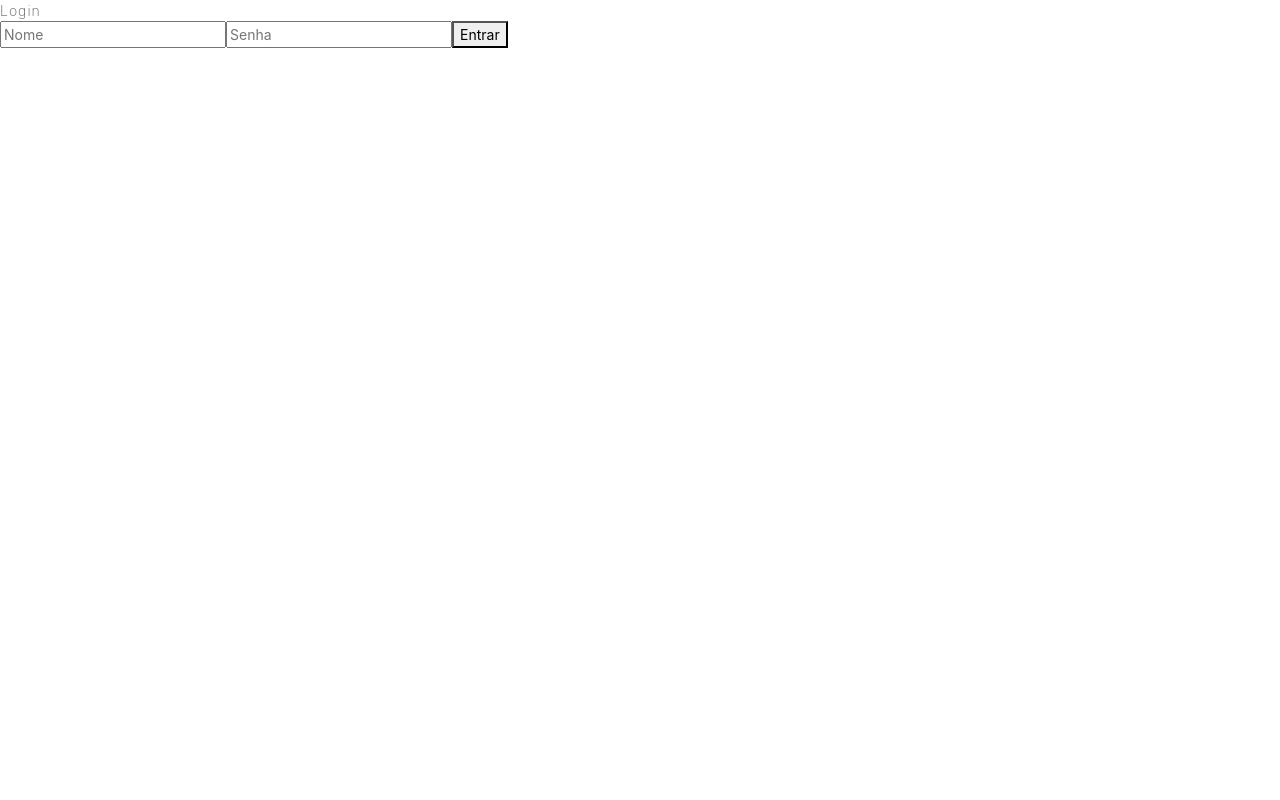
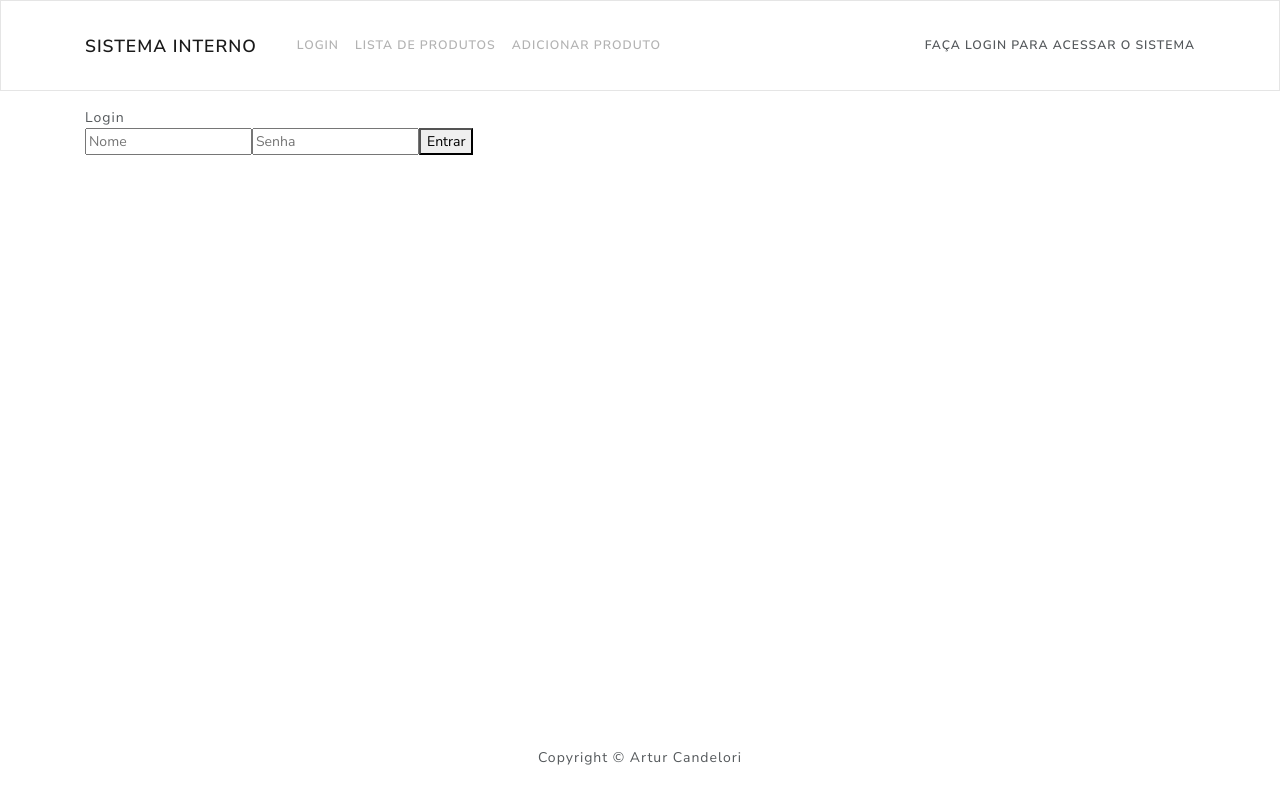
Before and after one commit to ArturCandelori/prova-profranchising, a React (Create React App) app: page /login in a window 1280 px wide. Built offline with nearby package versions, Linux system fonts and the light colour scheme.

Commit message:
iniciando estilização com header e footer

```diff
--- a/public/index.html
+++ b/public/index.html
@@ -22,6 +22,9 @@
       work correctly both with client-side routing and a non-root public URL.
       Learn how to configure a non-root public URL by running `npm run build`.
     -->
+  <link rel="stylesheet" href="https://cdnjs.cloudflare.com/ajax/libs/font-awesome/5.15.2/css/all.min.css"
+    integrity="sha512-HK5fgLBL+xu6dm/Ii3z4xhlSUyZgTT9tuc/hSrtw6uzJOvgRr2a9jyxxT1ely+B+xFAmJKVSTbpM/CuL7qxO8w=="
+    crossorigin="anonymous" />
   <title>Prova ProFranchising</title>
 </head>
 
--- a/src/App.js
+++ b/src/App.js
@@ -5,34 +5,41 @@ import {
   Route,
   Redirect,
 } from 'react-router-dom';
+import { Container } from 'react-bootstrap';
 
-import Navbar from './components/Navbar';
+import Header from './components/Header';
 import LoginForm from './components/LoginForm';
 import ProductList from './components/ProductList';
 import AddProductForm from './components/AddProductForm';
 import EditProductForm from './components/EditProductForm';
+import Footer from './components/Footer';
 
 function App() {
   const [user, setUser] = useState(null);
 
   return (
     <Router>
-      <Navbar user={user} />
+      <Header user={user} setUser={setUser} />
+      <main className='py-3'>
+        <Container>
           <Switch>
             <Route path='/product/list'>
-          <ProductList />
+              <ProductList user={user} />
             </Route>
             <Route path='/product/save/:id'>
-          <EditProductForm />
+              <EditProductForm user={user} />
             </Route>
             <Route path='/product/save'>
-          <AddProductForm />
+              <AddProductForm user={user} />
             </Route>
             <Route path='/login'>
               <LoginForm setUser={setUser} />
             </Route>
             <Redirect from='/' exact to={user ? '/product/list' : '/login'} />
           </Switch>
+        </Container>
+      </main>
+      <Footer />
     </Router>
   );
 }
--- a/src/components/AddProductForm.js
+++ b/src/components/AddProductForm.js
@@ -4,8 +4,12 @@ import { useHistory } from 'react-router-dom';
 import api from '../services/api';
 import useForm from './useForm';
 
-const AddProductForm = () => {
+const AddProductForm = ({ user }) => {
   const history = useHistory();
+
+  if (!user) {
+    history.push('/login');
+  }
 
   const [productForm, handleProductInput] = useForm({
     name: '',
@@ -21,8 +25,6 @@ const AddProductForm = () => {
 
   const handleSubmitProduct = e => {
     e.preventDefault();
-
-    console.log({ id: 0, ...productForm, ingredients });
 
     api
       .post(
--- a/src/components/EditProductForm.js
+++ b/src/components/EditProductForm.js
@@ -1,11 +1,16 @@
 import React, { useEffect, useState } from 'react';
-import { useParams } from 'react-router-dom';
+import { useHistory, useParams } from 'react-router-dom';
 
 import api from '../services/api';
 import useForm from './useForm';
 
-const EditProductForm = () => {
+const EditProductForm = ({ user }) => {
   const params = useParams();
+  const history = useHistory();
+
+  if (!user) {
+    history.push('/login');
+  }
 
   const [productForm, handleProductInput, setProductForm] = useForm({
     name: '',
@@ -32,7 +37,10 @@ const EditProductForm = () => {
         },
         { headers: { Authorization: localStorage.Authorization } }
       )
-      .then(response => console.log(response))
+      .then(response => {
+        console.log(response);
+        history.push('/product/list');
+      })
       .catch(err => console.log(err));
   };
 
--- /dev/null
+++ b/src/components/Footer.js
@@ -0,0 +1,18 @@
+import React from 'react';
+import { Container, Row, Col } from 'react-bootstrap';
+
+const Footer = () => {
+  return (
+    <footer>
+      <Container>
+        <Row>
+          <Col className='text-center py-3'>
+            Copyright &copy; Artur Candelori
+          </Col>
+        </Row>
+      </Container>
+    </footer>
+  );
+};
+
+export default Footer;
--- /dev/null
+++ b/src/components/Header.js
@@ -0,0 +1,34 @@
+import React from 'react';
+import { Navbar, Nav, Container } from 'react-bootstrap';
+import { Link } from 'react-router-dom';
+
+const Header = ({ user, setUser }) => {
+  return (
+    <header>
+      <Navbar bg='light' expand='lg' collapseOnSelect>
+        <Container>
+          <Navbar.Brand href='#home'>Sistema Interno</Navbar.Brand>
+          <Navbar.Toggle aria-controls='basic-navbar-nav' />
+          <Navbar.Collapse id='basic-navbar-nav'>
+            <Nav className='mr-auto'>
+              {user ? (
+                <Nav.Link onClick={() => setUser(null)}>
+                  <i className='fas fa-user'></i> Logout
+                </Nav.Link>
+              ) : (
+                <Nav.Link>Login</Nav.Link>
+              )}
+              <Nav.Link>Lista de produtos</Nav.Link>
+              <Nav.Link>Adicionar produto</Nav.Link>
+            </Nav>
+            <Nav className='ml-auto'>
+              {user ? `Olá, ${user}` : 'Faça login para acessar o sistema'}
+            </Nav>
+          </Navbar.Collapse>
+        </Container>
+      </Navbar>
+    </header>
+  );
+};
+
+export default Header;
--- a/src/components/LoginForm.js
+++ b/src/components/LoginForm.js
@@ -3,6 +3,11 @@ import * as yup from 'yup';
 
 import api from '../services/api';
 import useForm from './useForm';
+
+let schema = yup.object().shape({
+  username: yup.string().required('Insira o nome do usuário'),
+  password: yup.string().min(6, 'Senha deve ter pelo menos 6 dígitos'),
+});
 
 const LoginForm = ({ setUser }) => {
   const history = useHistory();
@@ -12,8 +17,9 @@ const LoginForm = ({ setUser }) => {
     password: '',
   });
 
-  const handleSubmit = e => {
+  const handleSubmit = async e => {
     e.preventDefault();
+
     api
       .post('/auth/login', {
         ...loginForm,
--- a/src/components/Navbar.js
+++ /dev/null
@@ -1,7 +0,0 @@
-import React from 'react';
-
-const Navbar = ({ user }) => {
-  return <div>{user}</div>;
-};
-
-export default Navbar;
--- a/src/components/ProductList.js
+++ b/src/components/ProductList.js
@@ -1,14 +1,21 @@
 import React, { useEffect, useState } from 'react';
+import { useHistory } from 'react-router-dom';
 
 import api from '../services/api';
 
 import ProductItem from './ProductItem';
 
-const ProductList = () => {
+const ProductList = ({ user }) => {
+  const history = useHistory();
+
   const [products, setProducts] = useState([]);
   const [itemsPerPage, setItemsPerPage] = useState(10);
   const [pageNumber, setPageNumber] = useState(0);
   const [totalPages, setTotalPages] = useState(1);
+
+  if (!user) {
+    history.push('/login');
+  }
 
   useEffect(() => {
     api
--- a/src/index.css
+++ b/src/index.css
@@ -1,13 +1,3 @@
-body {
-  margin: 0;
-  font-family: -apple-system, BlinkMacSystemFont, 'Segoe UI', 'Roboto', 'Oxygen',
-    'Ubuntu', 'Cantarell', 'Fira Sans', 'Droid Sans', 'Helvetica Neue',
-    sans-serif;
-  -webkit-font-smoothing: antialiased;
-  -moz-osx-font-smoothing: grayscale;
+main {
+  min-height: 80vh;
 }
-
-code {
-  font-family: source-code-pro, Menlo, Monaco, Consolas, 'Courier New',
-    monospace;
-}
```
Also changed, not shown: 1 other file (tests, documents, lock files or other folders). Lines whose indentation alone changed are shown as unchanged.
